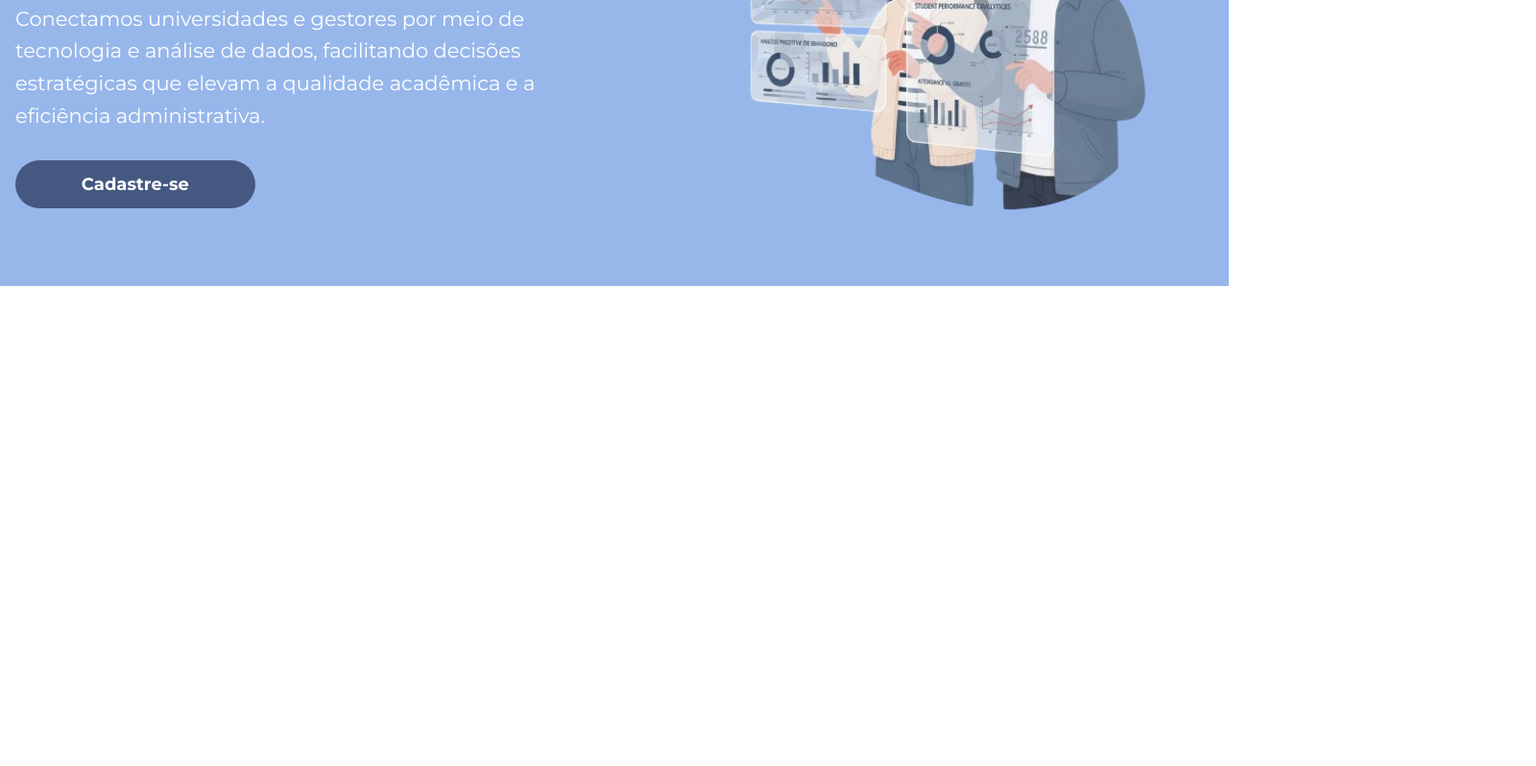
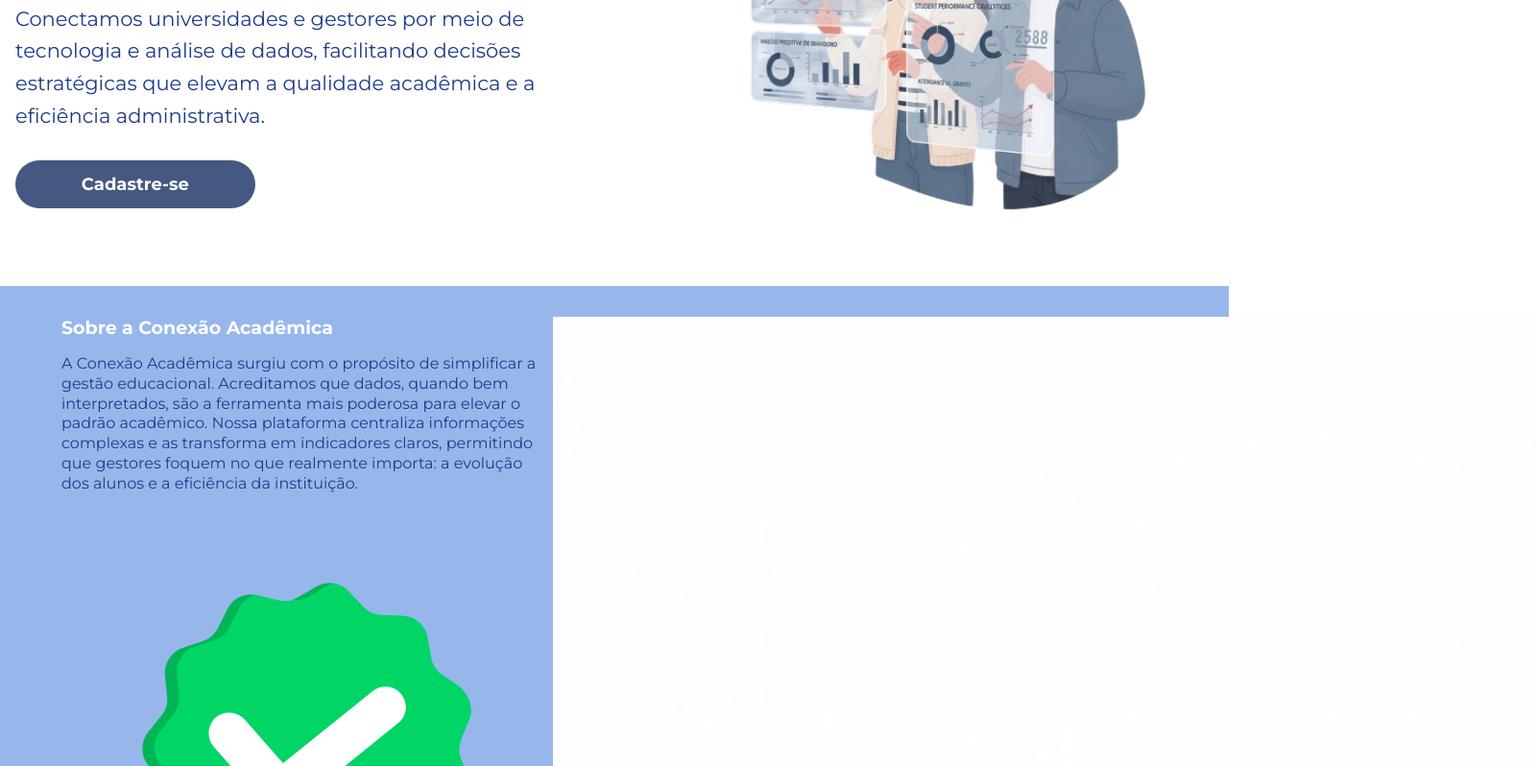
Before and after one commit to marlonzl7/conexao-academica, a website: page web-data-viz/public/index.html in a window 1280 px wide. Shown: the part 354-1152 px from the top of the page at 96% size, 1600 px wide, since content can reach past the window. Before the commit the page ends 800 px from the top, so only its background shows below. Drawn offline with nearby package versions, Linux system fonts and the light colour scheme.

Commit message:
feat: adicionando section sobre nos

```diff
--- a/web-data-viz/public/css/index.css
+++ b/web-data-viz/public/css/index.css
@@ -27,7 +27,7 @@ header {
     width: 100%;
     height: 70px;
     padding: 0 5%;
-    box-shadow: 0px 2px 10px var(--text-color);
+    box-shadow: 0px 2px 10px var(--main-color);
 }
 
 header img {
@@ -97,7 +97,7 @@ ul {
     display: flex;
     width: 100%;
     height: auto;
-    background-color: var(--secondary-color);
+    background-color: var(--text-color);
     padding: 2rem 5%;
 }
 
@@ -118,7 +118,7 @@ ul {
 #section-home h1 {
     display: flex;
     text-align: start;
-    color: var(--text-color);
+    color: var(--main-color);
     font-family: 'Montserrat', sans-serif;
     margin: 0;
     font-size: 19px;
@@ -133,7 +133,7 @@ ul {
 }
 
 #section-home p {
-    color: var(--text-color);
+    color: var(--main-color);
     font-family: 'Montserrat', sans-serif;
     font-size: 16px;
     line-height: 1.6;
@@ -163,6 +163,43 @@ ul {
 #section-home a:hover {
     background-color: var(--main-color);
     transform: scale(1.02);
+}
+
+#section-sobrenos{
+    display: flex;
+    width: 100%;
+    height: auto;
+    background-color: var(--secondary-color);
+    padding: 2rem 5%;;
+}
+
+.container-sobre{
+    display: flex;
+    flex-direction: column;
+}
+
+.sobre-content{
+    display: flex;
+    flex-direction: column;
+}
+
+.sobre-content h1{
+    display: flex;
+    color: var(--text-color);
+    padding: 0;
+    font-size: 19px;
+    font-family: "Montserrat", sans-serif;
+    margin: 0;
+}
+
+.sobre-content p{
+    color: var(--main-color);
+    font-family: 'Montserrat', sans-serif;
+    font-size: 16px;
+    line-height: 1.3;
+    max-width: 100%;
+    text-align: left;
+    margin-bottom: 10px;
 }
 
 @media screen and (min-width: 768px) {
--- a/web-data-viz/public/index.html
+++ b/web-data-viz/public/index.html
@@ -44,7 +44,29 @@
       <div class="image-wrapper">
         <img src="./assets/imgs/estudantes_home.png" alt="Estudantes analisando gráfico">
       </div>
-    </div> </section>
+    </div>
+  </section>
+
+  <section id="section-sobrenos">
+    <div class="container-sobre">
+      <div class="sobre-content">
+        <h1>Sobre a Conexão Acadêmica</h1>
+        <p>A Conexão Acadêmica surgiu com o propósito de simplificar a gestão educacional. Acreditamos que dados, quando bem interpretados, são a ferramenta mais poderosa para elevar o padrão acadêmico. Nossa plataforma centraliza informações complexas e as transforma em indicadores claros, permitindo que gestores foquem no que realmente importa: a evolução dos alunos e a eficiência da instituição.</p>
+      </div>
+      <div class="card-sobrenos">
+        <div class="card-valor">
+          <img src="./assets/icon/verified.png" alt="Imagem de Verificação">
+          <h1>Inovação Orientada</h1>
+          <p>Utilizamos algoritmos avançados para prever tendências e comportamentos acadêmicos.</p>
+        </div>
+        <div class="card-valor">
+          <img src="./assets/icon/verified.png" alt="Imagem de Verificação">
+          <h1>Gestão Estratégica</h1>
+          <p>Transformamos planilhas estáticas em painéis dinâmicos que facilitam a tomada de decisão.</p>
+        </div>
+      </div>
+    </div><img src="./assets/imgs/group.jpg" alt="Imagem de grupo trabalhando">
+  </section>
 
   <script src="./js/index.js"></script>
 </body>
```
Also changed, not shown: web-data-viz/public/assets/icon/seta-direita.png (added), web-data-viz/public/assets/icon/verified.png (added), web-data-viz/public/assets/imgs/background.png (added), web-data-viz/public/assets/imgs/group.jpg (added).
